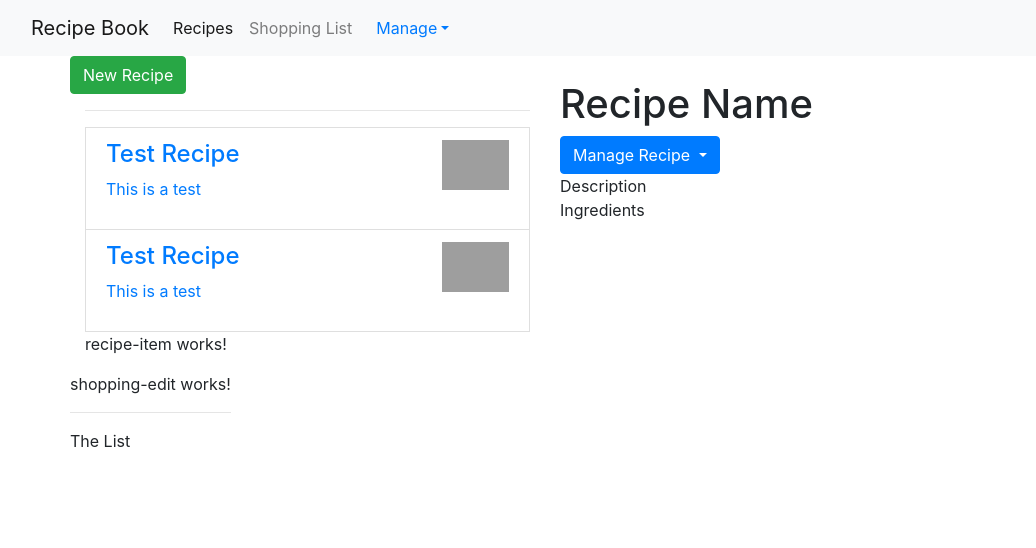
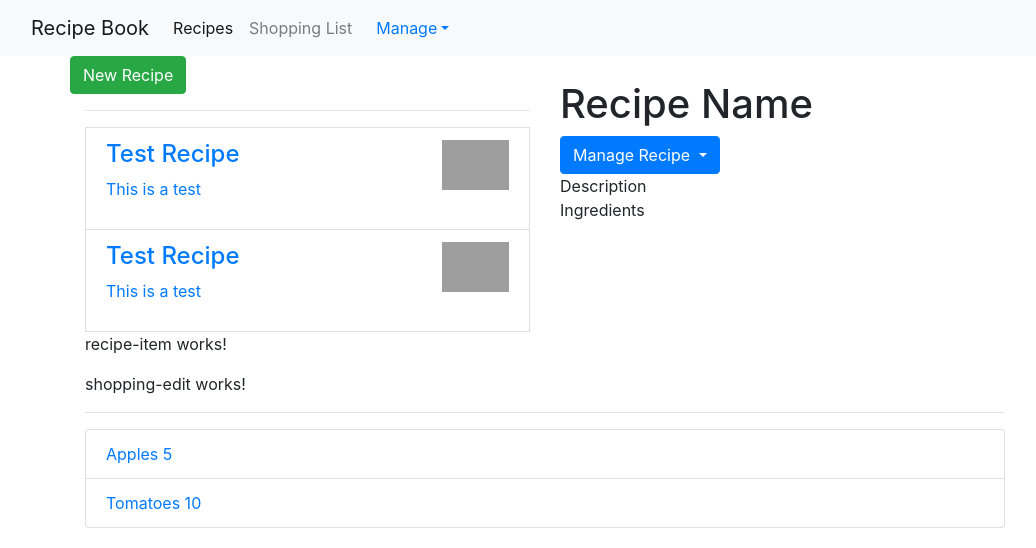
Before and after one commit to FrankEyk/Shopping-List, an Angular app: page / in a window 1280 px wide. Shown: the top 548 px of the page, without its empty margins (0-1036 px from the left). Built offline with nearby package versions, Linux system fonts and the light colour scheme; grey boxes are pictures that could not be loaded.

Commit message:
Add Ingredient Model

```diff
--- /dev/null
+++ b/src/app/shared/ingrdient.model.ts
@@ -0,0 +1,11 @@
+export class Ingredient {
+    public name: string;
+    public amount: number;
+
+    // constructor(public name:string, public amount: number) {}
+
+    constructor(name: string, amount: number) {
+        this.name = name;
+        this.amount = amount;
+    }
+}
--- a/src/app/shopping-list/shopping-list.component.html
+++ b/src/app/shopping-list/shopping-list.component.html
@@ -1,7 +1,13 @@
 <div class="row">
-    <div class="col-xs-10">
+    <div class="col-md-10">
         <app-shopping-edit></app-shopping-edit>
         <hr>
-        <p>The List</p>
+        <ul class="list-group">
+            <a style="cursor: pointer" class="list-group-item"
+            *ngFor="let ingredient of ingrdients"
+            >
+            {{ingredient.name }} {{ ingredient.amount }}
+        </a>
+        </ul>
     </div>
 </div>
--- a/src/app/shopping-list/shopping-list.component.ts
+++ b/src/app/shopping-list/shopping-list.component.ts
@@ -1,4 +1,5 @@
 import { Component, OnInit } from '@angular/core';
+import { Ingredient } from '../shared/ingrdient.model';
 
 @Component({
   selector: 'app-shopping-list',
@@ -6,6 +7,10 @@
   styleUrls: ['./shopping-list.component.css']
 })
 export class ShoppingListComponent implements OnInit {
+  ingrdients: Ingredient[] = [
+    new Ingredient('Apples', 5),
+    new Ingredient('Tomatoes', 10)
+  ];
 
   constructor() { }
 
```
